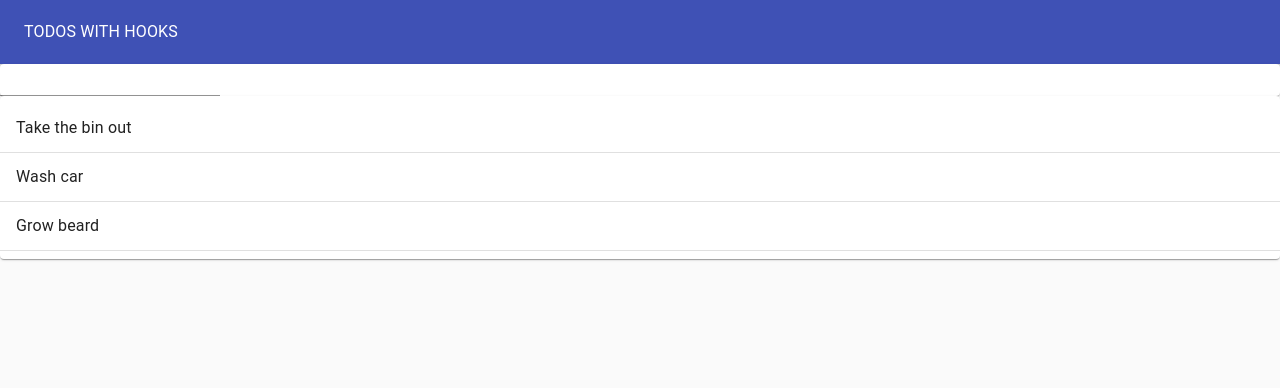
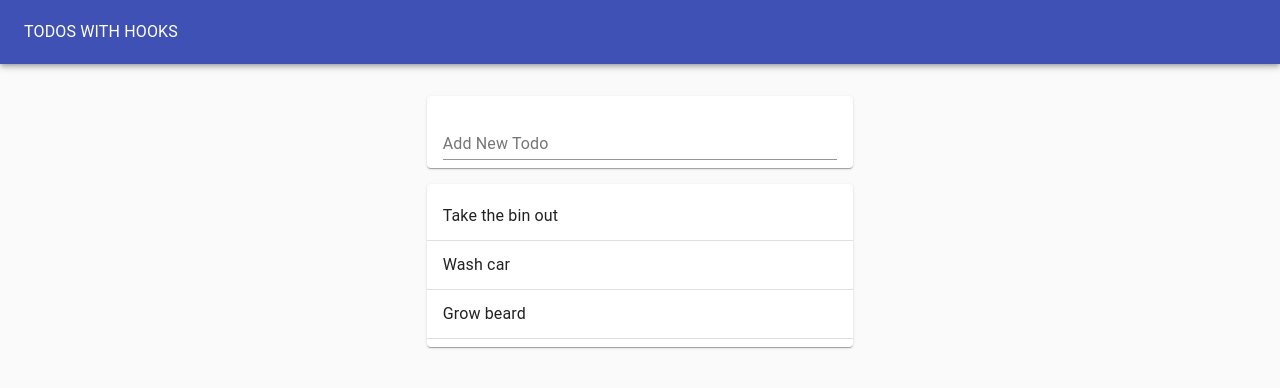
Before and after one commit to gustavo-camello/toDoList_ReactHooks, a React (Create React App) app: page / in a window 1280 px wide. Shown: the top 388 px of the page. Built offline with nearby package versions, Linux system fonts and the light colour scheme.

Commit message:
basic styling the components

```diff
--- a/src/TodoApp.js
+++ b/src/TodoApp.js
@@ -33,8 +33,12 @@ function TodoApp () {
                     <Typography color="inherit">TODOS WITH HOOKS</Typography>
                 </ToolBar>
             </AppBar>
-            <TodoForm addTodo={addTodo} />
-            <TodoList todos={todos} />
+            <Grid container justify="center" style={{marginTop: "1rem"}}>
+                <Grid item xs={11} md={8} lg={4}>
+                    <TodoForm addTodo={addTodo} />
+                    <TodoList todos={todos} />
+                </Grid>
+            </Grid>
         </Paper>
     )
 }
--- a/src/TodoForm.js
+++ b/src/TodoForm.js
@@ -7,13 +7,21 @@ function TodoForm (props) {
     const [value, handleChange, reset] = useInputState("");
 
     return (
-        <Paper>
+        <Paper style={{
+            margin: "1rem 0",
+            padding: "0 1rem"
+        }}>
             <form onSubmit={ e => {
                 e.preventDefault();
                 props.addTodo(value);
                 reset();
             }}>
-                <TextField value={value} onChange={handleChange}/>
+                <TextField
+                value={value}
+                onChange={handleChange}
+                margin="normal"
+                label="Add New Todo"
+                fullWidth />
             </form>
         </Paper>
     )
```
